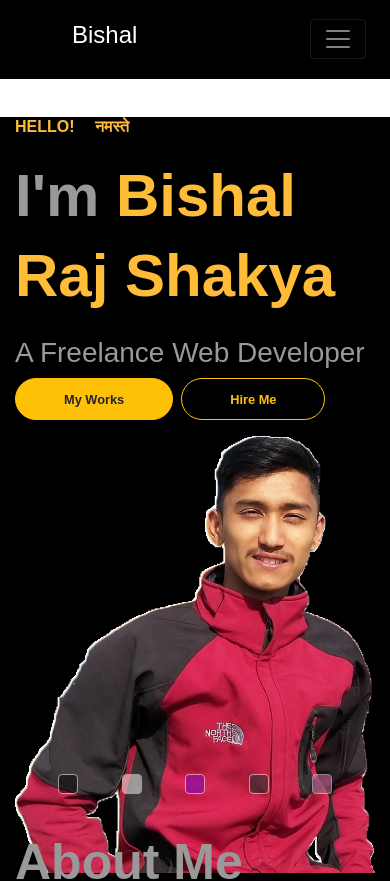
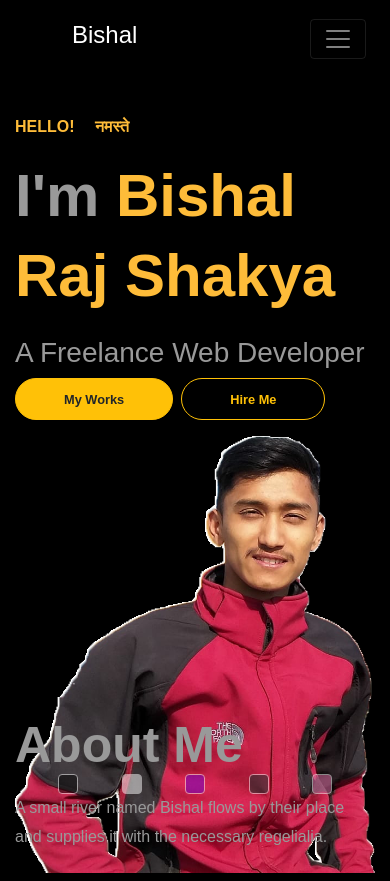
Before and after one commit to BishalRaj/react-profile, a React (Create React App) app: page / in a window 390 px wide. Shown: the top 881 px of the page. Built offline with nearby package versions, Linux system fonts and the light colour scheme.

Commit message:
fixed gap in intro

```diff
--- a/src/styles/style.scss
+++ b/src/styles/style.scss
@@ -47,6 +47,7 @@ body {
 }
 
 .app.theme-dark{
+
     background-color: #000000;
     .navbar{
     background-color: #000000;
@@ -327,7 +328,8 @@ list-style: none;
 
   @media (max-width: 425px) {
       .c-h-700{
-          margin-top: 30%;
+
+          padding-top: 30%;
       }
     .sm-d-none{
        display: none !important;
```
